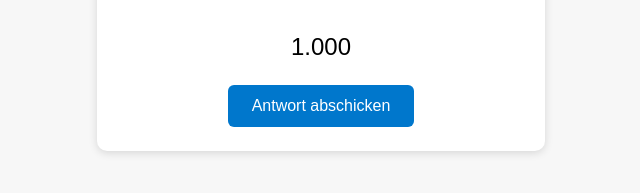
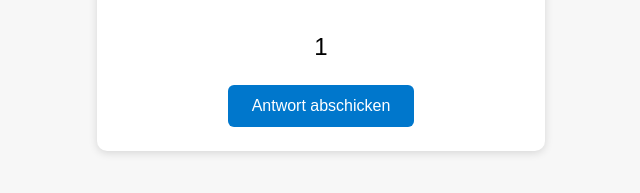
Before and after one commit to mrh-init/Federal_Data_Quiz, a plain HTML site: page index.html in a window 1280 px wide. Shown: the part 313-506 px from the top of the page, 319-959 px from the left. Drawn offline with Linux system fonts and the light colour scheme.

Commit message:
Add files via upload
angepasster drehregler mit 0-stellung auf 6 Uhr

```diff
--- a/index.html
+++ b/index.html
@@ -30,14 +30,26 @@
     let guesses = [];
     let feedbackLevels = [];
     let state = "question";
-    let knobValue = 1000;
+    let knobValue = 1; // Defaultwert ist 1
 
+    // Hilfsfunktion: Winkel (0 = unten) → Wert (logarithmisch)
     function logValueFromAngle(angle) {
+      // 0 = unten (6 Uhr), 2π = wieder unten
       const min = 1, max = 10000000;
       const logMin = Math.log10(min), logMax = Math.log10(max);
-      const percent = angle / (2 * Math.PI);
+      // Normiere Winkel auf 0...1 (0 = unten, 1 = wieder unten)
+      let percent = (angle - Math.PI/2) % (2*Math.PI) / (2*Math.PI);
+      if (percent < 0) percent += 1;
       const logVal = logMin + percent * (logMax - logMin);
       return Math.round(Math.pow(10, logVal));
+    }
+
+    // Hilfsfunktion: Wert → Winkel (0 = unten)
+    function angleFromLogValue(val) {
+      const min = 1, max = 10000000;
+      const logMin = Math.log10(min), logMax = Math.log10(max);
+      const percent = (Math.log10(val) - logMin) / (logMax - logMin);
+      return (percent * 2 * Math.PI) + Math.PI/2;
     }
 
     function drawKnob(canvas, angle) {
@@ -64,8 +76,8 @@
 
       if (state === "question") {
         const q = questions[current];
-        knobValue = 1000;
-        let angle = Math.PI / 2;
+        knobValue = 1; // Defaultwert ist 1
+        let angle = angleFromLogValue(knobValue);
 
         app.innerHTML = `
           <div><b>Frage ${current + 1} von ${questions.length}</b><br>${q.q}</div>
@@ -79,19 +91,23 @@
 
         let dragging = false;
 
-        canvas.addEventListener("pointerdown", e => dragging = true);
-        canvas.addEventListener("pointerup", e => dragging = false);
-        canvas.addEventListener("pointermove", e => {
-          if (!dragging) return;
+        function updateKnob(e) {
           const rect = canvas.getBoundingClientRect();
           const x = e.clientX - rect.left - canvas.width / 2;
           const y = e.clientY - rect.top - canvas.height / 2;
-          angle = Math.atan2(y, x);
-          if (angle < 0) angle += 2 * Math.PI;
+          let ang = Math.atan2(y, x);
+          // Normiere auf 0...2π, 0 = rechts, -π/2 = unten
+          if (ang < -Math.PI/2) ang += 2 * Math.PI;
+          angle = ang;
           knobValue = logValueFromAngle(angle);
           drawKnob(canvas, angle);
           document.getElementById("knob-value").textContent = knobValue.toLocaleString('de-DE');
-        });
+        }
+
+        canvas.addEventListener("pointerdown", e => { dragging = true; updateKnob(e); });
+        canvas.addEventListener("pointerup", e => dragging = false);
+        canvas.addEventListener("pointerleave", e => dragging = false);
+        canvas.addEventListener("pointermove", e => { if (dragging) updateKnob(e); });
 
         document.getElementById("submit").onclick = () => {
           guesses[current] = knobValue;
```
